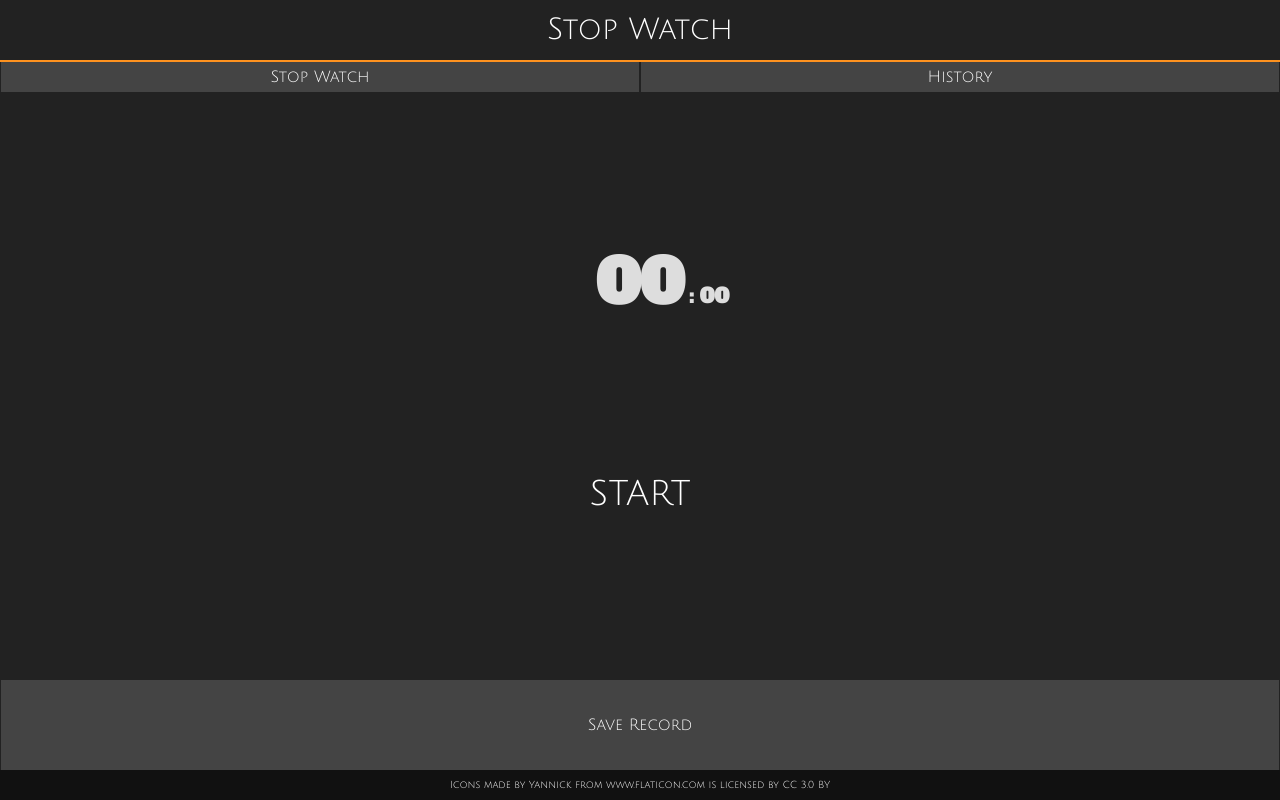
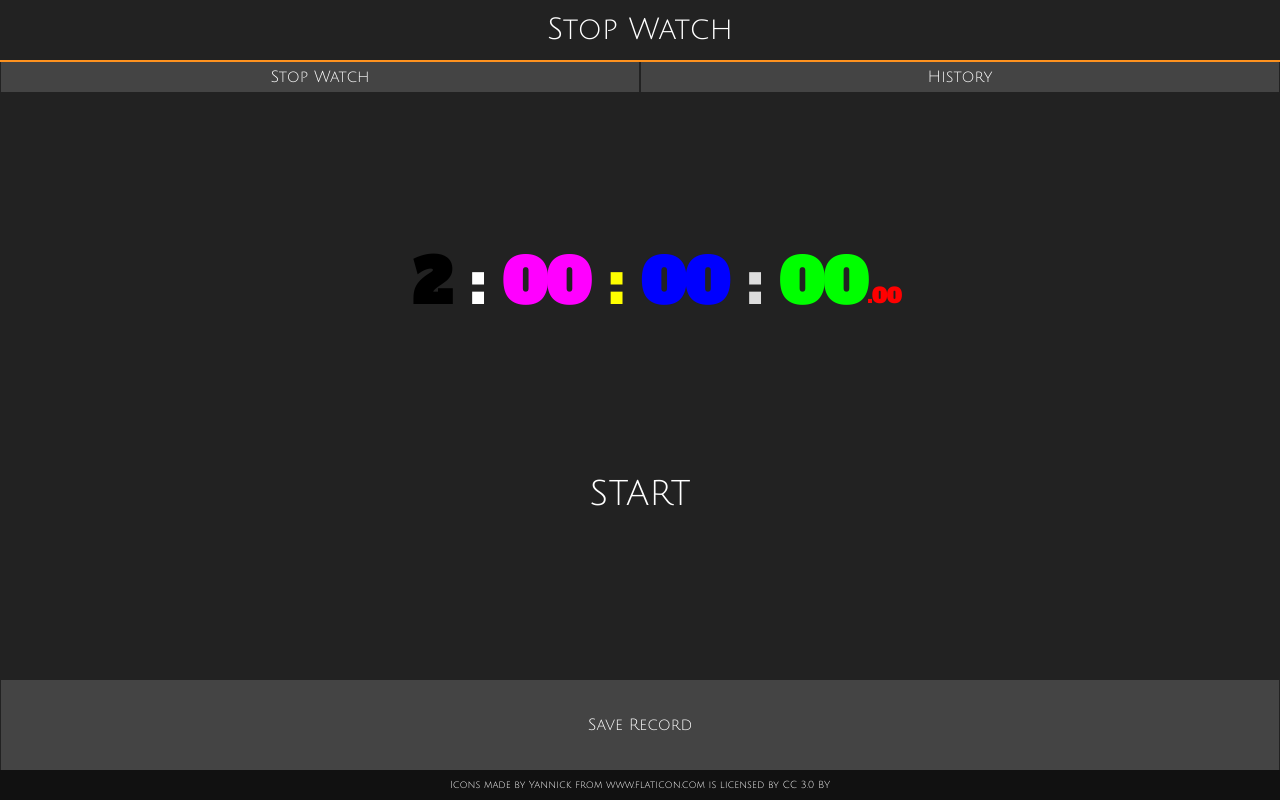
Before and after one commit to MESepehr/TimeTracker, a React (Create React App) app in the folder front-end/: page / in a window 1280 px wide. Built offline with nearby package versions, Linux system fonts and the light colour scheme; the HTML template or start-up script is replaced by a standard one.

Commit message:
Full timer show

```diff
--- a/front-end/src/components/stopwatch/StopWatch.js
+++ b/front-end/src/components/stopwatch/StopWatch.js
@@ -25,6 +25,10 @@ export default class StopWatch extends React.Component
         this.sec = 0 ;
         this.mil = 0 ;
 
+        /**0 only miliseconds, 1 seconds, 2 minutes, 3 hours, 4 days */
+        this.level = 0 ;
+
+        this.separator = '\t:\t' ;
 
         this.state = {
             time:this.props.time
@@ -44,18 +48,65 @@ export default class StopWatch extends React.Component
         this.sec = insecond%60 ;
         this.mil = this.state.time%1000 ;
 
+        if(this.day>0)
+        {
+            this.level=4;
+        }
+        else if(this.hour>0)
+        {
+            this.level=3;
+        }
+        else if(this.min>0)
+        {
+            this.level=2;
+        }
+        else if(this.sec>0)
+        {
+            this.level=1;
+        }
+
         //alert('day : '+this.day+' hour : '+this.hour+' min : '+this.min+' sec : '+this.sec+' mil : '+this.mil);
     }
 
         /**milisecond part */
         showMiliSecondPart()
         {
-            return '\t:\t'+this.numToString(Math.floor(this.mil/10));
+            return '.'+this.numToString(Math.floor(this.mil/10));
         }
 
         showSecondPart()
         {
             return this.numToString(this.sec);
+        }
+
+        showMinutesPart()
+        {
+            return (this.level>=2)?this.numToString(this.min):'';
+        }
+
+        showMinutesSeparator()
+        {
+            return (this.level>=2)?this.separator:'';
+        }
+
+        showHourePart()
+        {
+            return (this.level>=3)?this.numToString(this.hour):'';
+        }
+
+        showHoureSeparator()
+        {
+            return (this.level>=3)?this.separator:'';
+        }
+
+        showDayPart()
+        {
+            return (this.level===4)?this.day:'';
+        }
+
+        showDaySeparator()
+        {
+            return (this.level===4)?this.separator:'';
         }
 
         /**Takes number and returns string in the 2 characters format : 1 -> '01' , 32 -> '32' */
@@ -94,12 +145,65 @@ export default class StopWatch extends React.Component
     {
         this.splitTimeInStrings();
 
-        const houreStyle = {
+        console.log("this.level : "+this.level)
+        /*const houreStyle = {
             color:'#'+Math.floor(Math.random()*0xffffff).toString(16)
+        }*/
+        const milStyle = {
+            //position:'absolute',
+           // marginLeft:'300px',
+
+            color:'#f00'
+        }
+        const secStyle = {
+           // position:'absolute',
+           // marginLeft:'100px',
+
+            color:'#0f0'
+        }
+        const minDivStyle = {
+           // position:'absolute',
+          //  marginLeft:'0px'
+        }
+        const minStyle = {
+           // position:'absolute',
+           // marginLeft:'0px',
+
+            color:'#00f'
+        }
+        const houDivStyle = {
+           // position:'absolute',
+          //  marginLeft:'100px',
+
+            color:'#ff0'
+        }
+        const houStyle = {
+          //  position:'absolute',
+           // marginLeft:'100px',
+
+            color:'#f0f'
+        }
+        const dayDivStyle = {
+           // position:'absolute',
+          //  marginLeft:'-100px',
+
+            color:'#fff'
+        }
+        const dayStyle = {
+           // position:'absolute',
+          //  marginLeft:'-100px',
+
+            color:'#000'
         }
         /*<div className="stop-watch"><b> <span style={houreStyle}>{this.state.hour}:</span><span>00</span><span className="milisecond-part">:00</span> </b></div>*/
         return(
-            <div className="stop-watch"><b><span>{this.showSecondPart()}</span><span className="milisecond-part">{this.showMiliSecondPart()}</span> </b></div>
+            <div className="stop-watch"><b>
+                <span style={dayStyle}>{this.showDayPart()}</span><span style={dayDivStyle}>{this.showDaySeparator()}</span>
+                <span style={houStyle}>{this.showHourePart()}</span><span style={houDivStyle}>{this.showHoureSeparator()}</span>
+                <span style={minStyle}>{this.showMinutesPart()}</span><span style={minDivStyle}>{this.showMinutesSeparator()}</span>
+                <span style={secStyle}>{this.showSecondPart()}</span>
+                <span style={milStyle} className="milisecond-part">{this.showMiliSecondPart()}</span> </b>
+            </div>
         );
     }
 }
--- a/front-end/src/components/stopwatch/stopwatch.css
+++ b/front-end/src/components/stopwatch/stopwatch.css
@@ -14,7 +14,6 @@
 
 .milisecond-part{
     margin-top:40px;
-    margin-left:5px;
     font-size:20px;
     position:absolute;
 }
```
